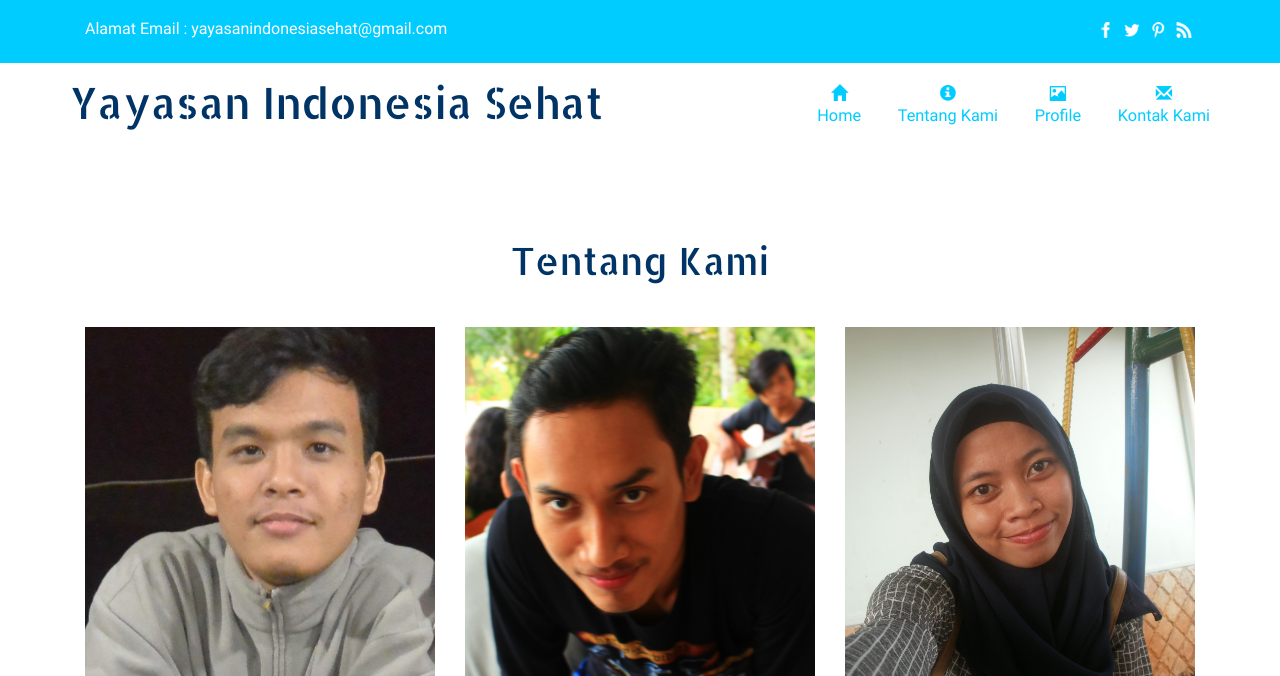
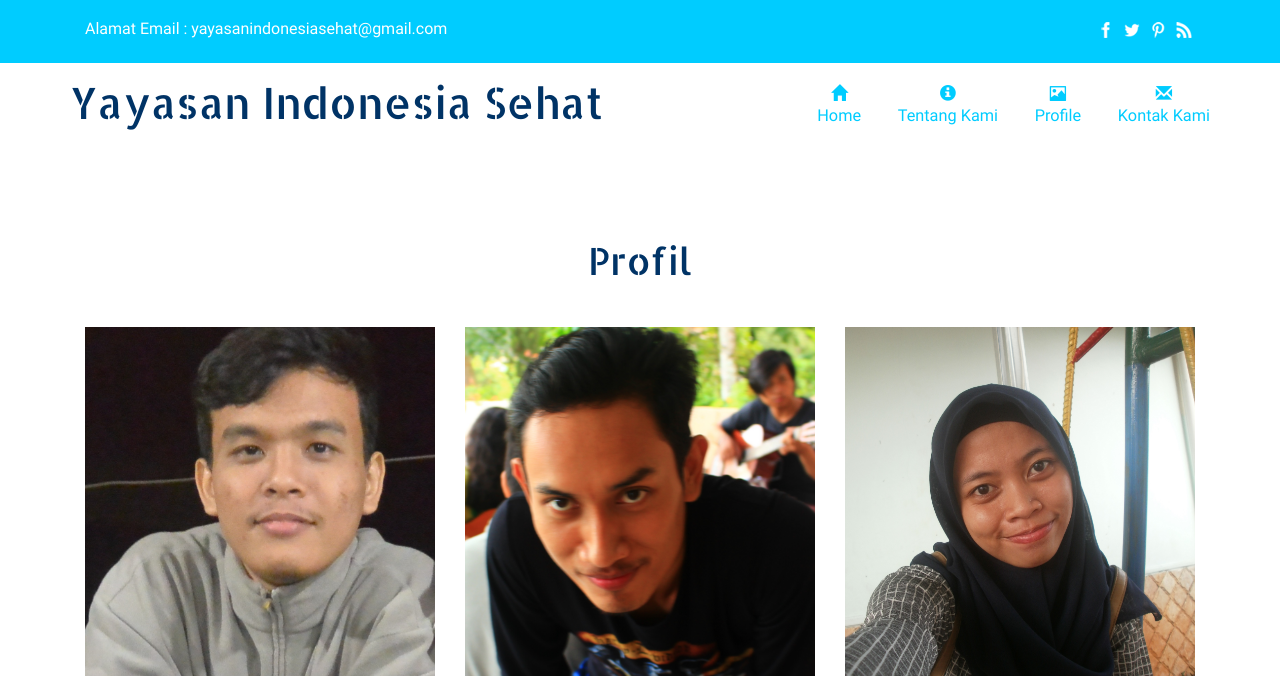
Before and after one commit to ajl-partner03/projectwebAJL, a CodeIgniter app: page /projectwebAJL/index.php/welcome/profile in a window 1280 px wide. Shown: the top 676 px of the page. Run offline with CodeIgniter, Linux system fonts and the light colour scheme; data comes from the database, SQL or seed files in the repository; some libraries are stand-ins or nearby versions.

Commit message:
Update profile.php

```diff
--- a/application/views/profile.php
+++ b/application/views/profile.php
@@ -1,7 +1,7 @@
 <div class="profil">
   <div class="container">
     <div class="profil-top heading">
-      <h2>Tentang Kami</h2>
+      <h2>Profil</h2>
     </div>
     <div class="profil-bottom">
 			<div class="col-md-4 team-left wow bounceIn animated" data-wow-delay=".5s" style="visibility: visible; -webkit-animation-delay: .5s;">
```
